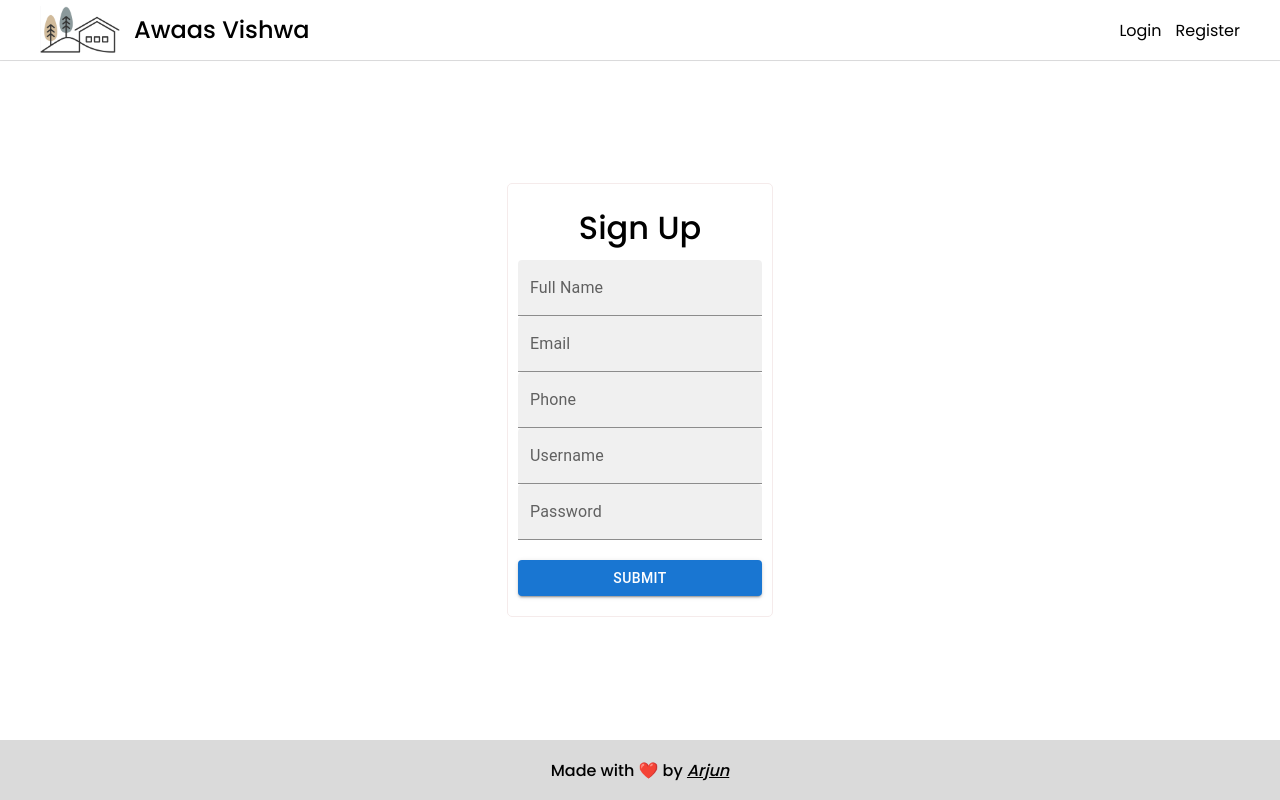
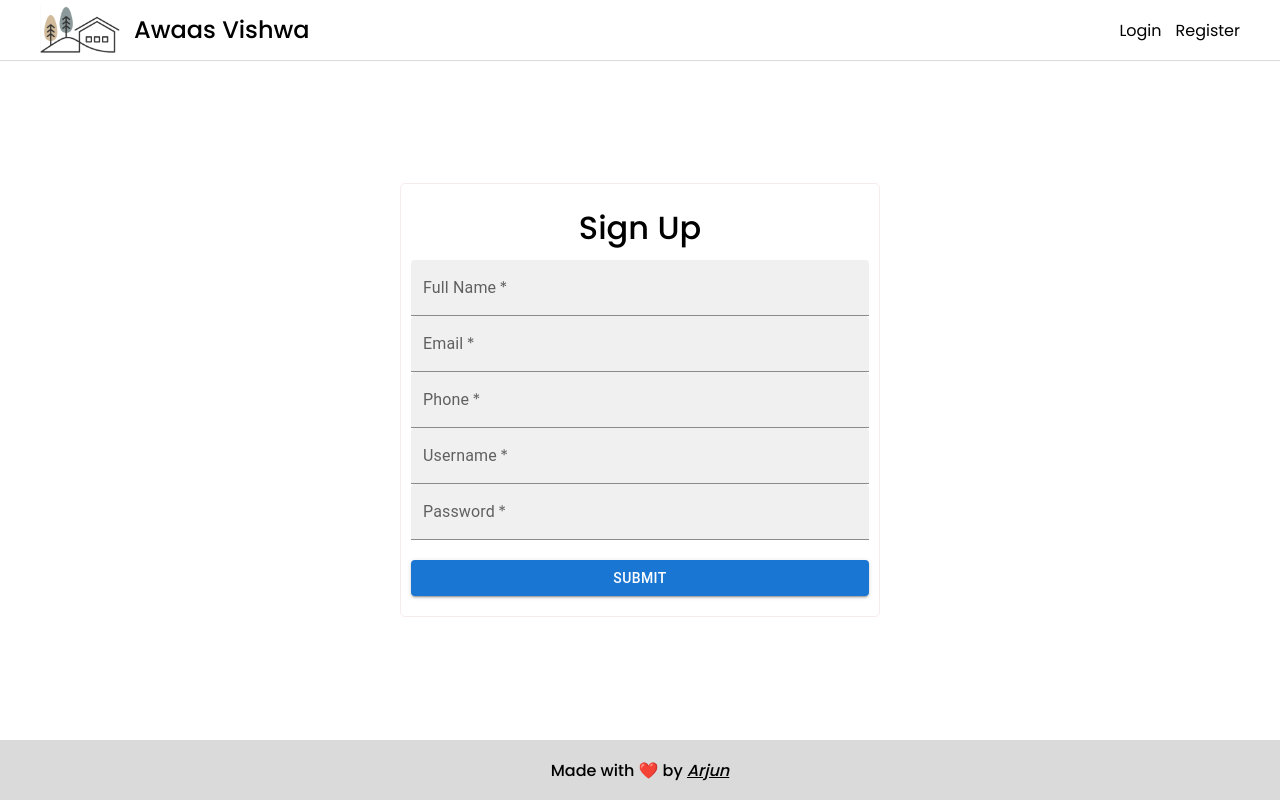
Before and after one commit to Arjun-024/awaas-vishwa-fe, a React (Vite) app: page /register in a window 1280 px wide. Built offline with nearby package versions, Linux system fonts and the light colour scheme.

Commit message:
feat: registration form capture and validation

```diff
--- a/src/pages/RegisterPage.jsx
+++ b/src/pages/RegisterPage.jsx
@@ -1,21 +1,64 @@
 import React from 'react'
-import { TextField, FormControl, Button } from '@mui/material';
+import { TextField, Button } from '@mui/material';
+import alert from '../utility/alert';
 
 
 const RegisterPage = () => {
+  const name = React.useRef()
+  const phone = React.useRef()
+  const email = React.useRef()
+  const username = React.useRef()
+  const password = React.useRef()
+
+
+  const handleSubmit = (e) => {
+    e.preventDefault()
+
+    const nameVal = name.current.value;
+    const phoneVal = Number(phone.current.value);
+    const emailVal = email.current.value;
+    const usernameVal = username.current.value;
+    const passwordVal = password.current.value;
+
+    const mailFormat = /^\w+([\.-]?\w+)*@\w+([\.-]?\w+)*(\.\w{2,3})+$/;
+    const usernameFormat = /^[A-Za-z][A-Za-z0-9_]{1,29}$/
+    const passwordFormat = /^(?=.*[a-z])(?=.*[A-Z])(?=.*\d)(?=.*[@$!%*?&])[A-Za-z\d@$!%*?&]{8,}$/;
+
+    if (nameVal.length < 2 || nameVal.length > 50) {
+      alert('Name must be between 2 and 50 characters', 'error')
+    }
+    if (phoneVal < 1000000000) {
+      alert('Enter a valid phone number', 'error')
+    }
+    if (!mailFormat.test(emailVal)) {
+      alert('Invalid email', 'error')
+      return
+    }
+    if (usernameVal.length < 2 || usernameVal.length > 20) {
+      alert('Username must be between 2 and 20 characters', 'error')
+    }
+    if (!usernameFormat.test(usernameVal)) {
+      alert('Invalid username! first character should be alphabet [A-Za-z] and other characters can be alphabets, numbers or an underscore so, [A-Za-z0-9_].', 'error')
+    }
+    if (!passwordFormat.test(passwordVal)) {
+      alert('password should have minimum of eight characters, at least one uppercase letter, one lowercase letter, one number and one special character:', 'error')
+      return
+    }
+  }
+
   return (
     <div className="register-page">
       <div className="register-container">
         <div className="register-form">
           <h1>Sign Up</h1>
-          <FormControl fullWidth>
-            <TextField id="filled-basic" label="Full Name" variant="filled" />
-            <TextField id="filled-basic" label="Email" variant="filled" />
-            <TextField id="filled-basic" label="Phone" type='number' variant="filled" />
-            <TextField id="filled-basic" label="Username" variant="filled" />
-            <TextField id="filled-basic" label="Password" type='password' variant="filled" />
-            <Button sx={{marginTop: '20px'}} variant="contained">Submit</Button>
-          </FormControl>
+          <form onSubmit={handleSubmit}>
+            <TextField fullWidth id="filled-basic" label="Full Name" variant="filled" inputRef={name} required/>
+            <TextField fullWidth id="filled-basic" label="Email" variant="filled" inputRef={email} required/>
+            <TextField fullWidth id="filled-basic" label="Phone" type='number' variant="filled" inputRef={phone} required/>
+            <TextField fullWidth id="filled-basic" label="Username" variant="filled" inputRef={username} required/>
+            <TextField fullWidth id="filled-basic" label="Password" type='password' variant="filled" inputRef={password} required/>
+            <Button sx={{marginTop: '20px', width: '100%'}} variant="contained" type='submit'>Submit</Button>
+          </form>
         </div>
       </div>
     </div>
```
